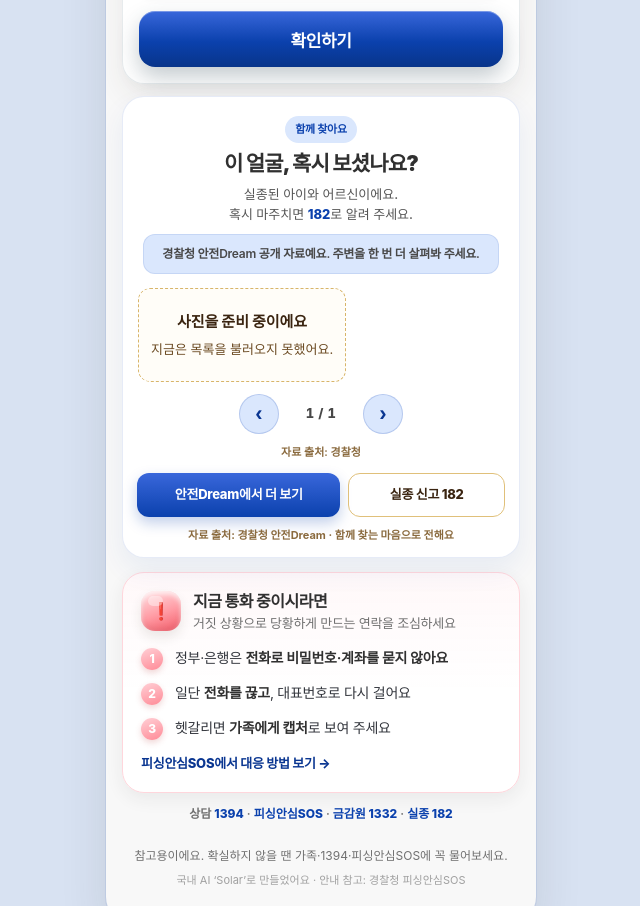
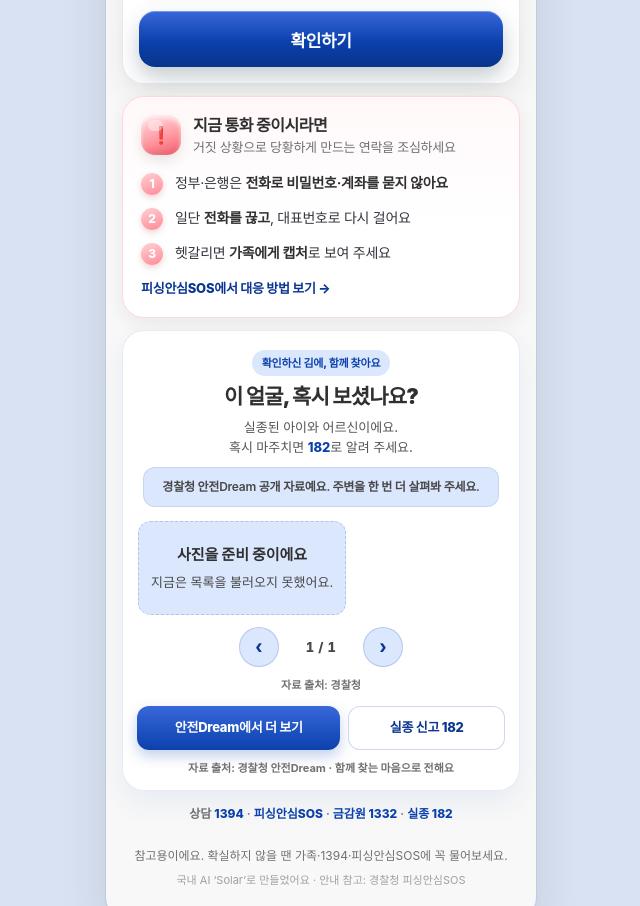
Before and after one commit to restboy2606/anshim-check, a website: page index.html in a window 1280 px wide. Shown: the part 1058-1964 px from the top of the page, without its empty margins (319-959 px from the left). Drawn offline with Linux system fonts and the light colour scheme; no server answers; a web font is replaced by a local one.

Commit message:
design: 실종보드를 앱과 자연스럽게 통합
- 섹션 순서 재배치: 결과 → 통화 3원칙 → 실종보드 순으로,
  사기 관련 두 카드를 붙이고 실종보드는 뒤이은 공익 섹션으로
- 실종 카드 팔레트를 크래프트 갈색 → 앱 블루 톤으로 통일(잔여 갈색 제거)
- kicker에 다리 문구 "확인하신 김에, 함께 찾아요"로 흐름 연결
- empty-state에 남아있던 "과자 뒷면" 은유 제거

Co-Authored-By: Claude Opus 4.8 <noreply@anthropic.com>

```diff
--- a/index.html
+++ b/index.html
@@ -187,11 +187,43 @@
         <p class="result-raw" id="result-raw" hidden></p>
       </section>
 
-      <!-- 실종자 보드 — 메인 카드 톤에 맞춘 공익 섹션 -->
+      <section class="card alert-card" aria-label="통화 중 필수 안내">
+        <div class="card-head">
+          <span class="orb orb-sm orb-red" aria-hidden="true">❗</span>
+          <div>
+            <h2 class="card-title">지금 통화 중이시라면</h2>
+            <p class="card-desc">거짓 상황으로 당황하게 만드는 연락을 조심하세요</p>
+          </div>
+        </div>
+        <ul class="rule-list">
+          <li>
+            <span class="rule-num">1</span>
+            <span>정부·은행은 <strong>전화로 비밀번호·계좌를 묻지 않아요</strong></span>
+          </li>
+          <li>
+            <span class="rule-num">2</span>
+            <span>일단 <strong>전화를 끊고</strong>, 대표번호로 다시 걸어요</span>
+          </li>
+          <li>
+            <span class="rule-num">3</span>
+            <span>헷갈리면 <strong>가족에게 캡처</strong>로 보여 주세요</span>
+          </li>
+        </ul>
+        <a
+          class="alert-link"
+          href="https://www.counterscam112.go.kr/"
+          target="_blank"
+          rel="noopener noreferrer"
+        >
+          피싱안심SOS에서 대응 방법 보기 →
+        </a>
+      </section>
+
+      <!-- 실종자 보드 — 사기 예방과 함께 우리 동네 어르신·아이를 지키는 공익 섹션 -->
       <section class="snack-board" aria-labelledby="missing-title">
         <header class="snack-head">
           <p class="snack-kicker">
-            <span class="snack-kicker-pill">함께 찾아요</span>
+            <span class="snack-kicker-pill">확인하신 김에, 함께 찾아요</span>
           </p>
           <h2 id="missing-title" class="snack-title">이 얼굴, 혹시 보셨나요?</h2>
           <p class="snack-sub">
@@ -242,38 +274,6 @@
         <p class="snack-source">자료 출처: 경찰청 안전Dream · 함께 찾는 마음으로 전해요</p>
       </section>
 
-      <section class="card alert-card" aria-label="통화 중 필수 안내">
-        <div class="card-head">
-          <span class="orb orb-sm orb-red" aria-hidden="true">❗</span>
-          <div>
-            <h2 class="card-title">지금 통화 중이시라면</h2>
-            <p class="card-desc">거짓 상황으로 당황하게 만드는 연락을 조심하세요</p>
-          </div>
-        </div>
-        <ul class="rule-list">
-          <li>
-            <span class="rule-num">1</span>
-            <span>정부·은행은 <strong>전화로 비밀번호·계좌를 묻지 않아요</strong></span>
-          </li>
-          <li>
-            <span class="rule-num">2</span>
-            <span>일단 <strong>전화를 끊고</strong>, 대표번호로 다시 걸어요</span>
-          </li>
-          <li>
-            <span class="rule-num">3</span>
-            <span>헷갈리면 <strong>가족에게 캡처</strong>로 보여 주세요</span>
-          </li>
-        </ul>
-        <a
-          class="alert-link"
-          href="https://www.counterscam112.go.kr/"
-          target="_blank"
-          rel="noopener noreferrer"
-        >
-          피싱안심SOS에서 대응 방법 보기 →
-        </a>
-      </section>
-
       <p class="mini-help">
         상담
         <a href="tel:1394">1394</a>
--- a/script.js
+++ b/script.js
@@ -300,7 +300,7 @@ function renderMissingEmpty(message, needKey) {
     <p class="snack-empty-body">${escapeHtml(message)}</p>
     ${
       needKey
-        ? `<p class="snack-empty-tip">안전Dream OpenAPI 인증키를 연결하면<br/>과자 뒷면처럼 실제 공개 사진이 여기에 표시됩니다.</p>`
+        ? `<p class="snack-empty-tip">안전Dream 인증키를 연결하면<br/>실제 공개 사진이 여기에 표시됩니다.</p>`
         : ""
     }
   `;
--- a/style.css
+++ b/style.css
@@ -1135,13 +1135,13 @@ body {
 .snack-card {
   display: flex;
   flex-direction: column;
-  background: #fffdf7;
+  background: #fafbfd;
   border-radius: 12px;
   overflow: hidden;
   text-decoration: none;
   color: inherit;
-  border: 1px solid #efd7a4;
-  box-shadow: 0 4px 10px rgba(120, 80, 20, 0.08);
+  border: 1px solid rgba(11, 65, 173, 0.1);
+  box-shadow: 0 4px 10px rgba(11, 65, 173, 0.06);
   transition: transform 0.12s ease;
 }
 
@@ -1151,7 +1151,7 @@ body {
 
 .snack-photo {
   aspect-ratio: 3 / 3.4;
-  background: #efe4cb;
+  background: #e8eef8;
   display: grid;
   place-items: center;
   overflow: hidden;
@@ -1167,7 +1167,7 @@ body {
 .snack-photo.no-photo {
   font-size: 12px;
   font-weight: 700;
-  color: #9a7a45;
+  color: var(--grey500);
 }
 
 .snack-meta {
@@ -1178,19 +1178,19 @@ body {
   font-size: 14px;
   font-weight: 900;
   letter-spacing: -0.03em;
-  color: #2d1c0c;
+  color: var(--grey900);
   margin-bottom: 2px;
 }
 
 .snack-line {
   font-size: 11px;
   line-height: 1.4;
-  color: #5d4324;
+  color: var(--grey700);
   font-weight: 600;
 }
 
 .snack-line.dim {
-  color: #8a6a3e;
+  color: var(--grey500);
   font-weight: 500;
   margin-top: 2px;
 }
@@ -1217,28 +1217,28 @@ body {
   grid-column: 1 / -1;
   text-align: center;
   padding: 22px 12px;
-  background: rgba(255, 253, 247, 0.85);
+  background: var(--blue-soft);
   border-radius: 12px;
-  border: 1px dashed #d8b56a;
+  border: 1px dashed rgba(11, 65, 173, 0.2);
 }
 
 .snack-empty-title {
   font-size: 15px;
   font-weight: 900;
-  color: #3a2410;
+  color: var(--grey900);
   margin-bottom: 6px;
 }
 
 .snack-empty-body {
   font-size: 13px;
-  color: #6b4a22;
+  color: var(--grey700);
   line-height: 1.5;
 }
 
 .snack-empty-tip {
   margin-top: 10px;
   font-size: 12px;
-  color: #8a6a3e;
+  color: var(--grey500);
   line-height: 1.5;
 }
 
@@ -1246,7 +1246,7 @@ body {
   margin-top: 10px;
   text-align: center;
   font-size: 11px;
-  color: #8a6a3e;
+  color: var(--grey500);
   font-weight: 600;
   min-height: 1.2em;
 }
@@ -1278,9 +1278,9 @@ body {
 }
 
 .snack-btn.ghost {
-  background: rgba(255, 255, 255, 0.75);
-  color: #3a2410;
-  border: 1px solid #e0c07a;
+  background: var(--white);
+  color: var(--blue-deep);
+  border: 1px solid rgba(11, 65, 173, 0.2);
 }
 
 .snack-source {
@@ -1288,7 +1288,7 @@ body {
   text-align: center;
   font-size: 11px;
   font-weight: 700;
-  color: #8a6a3e;
+  color: var(--grey500);
 }
 
 .orb {
```
Also changed, not shown: 1 other file.
